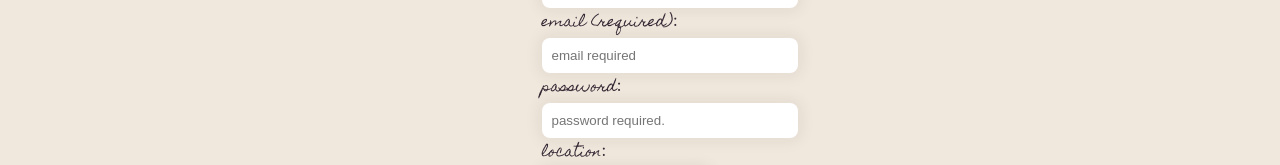
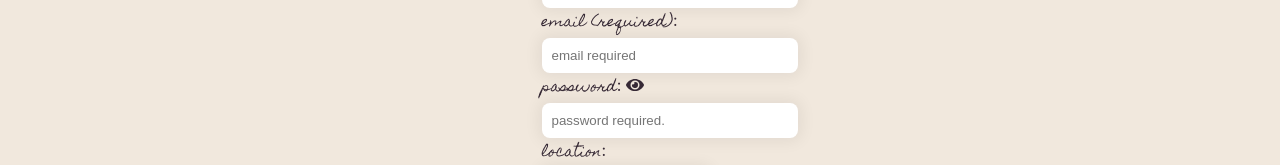
Before and after one commit to TrackTeam-175-African-MarketPlace-BW/Front-End-African-Market-Place, a React (Create React App) app: page /register in a window 1280 px wide. Shown: the part 255-420 px from the top of the page. Built offline with nearby package versions, Linux system fonts and the light colour scheme; no server answers; a web font is replaced by a local one.

Commit message:
added toggle eye password visibility to registration

```diff
--- a/src/components/Register.js
+++ b/src/components/Register.js
@@ -3,6 +3,8 @@ import React, { useState, useEffect } from "react";
 import axiosWithAuth from "../utils/axiosWithAuth";
 import { useHistory } from "react-router-dom";
 import styled from "styled-components";
+import { FontAwesomeIcon } from "@fortawesome/react-fontawesome";
+import { faEye } from "@fortawesome/free-solid-svg-icons";
 
 const Center = styled.div`
   display: flex;
@@ -74,8 +76,14 @@ const Register = () => {
 
   const [error, setError] = useState("");
   const { push } = useHistory();
+  const [passwordShown, setPasswordShown] = useState(false);
+  const eye = <FontAwesomeIcon icon={faEye} />;
 
   const [countries, setCountries] = useState([]);
+
+  const togglePasswordVisibility = () => {
+    setPasswordShown(passwordShown ? false : true);
+  };
 
   useEffect(() => {
     axiosWithAuth()
@@ -144,9 +152,10 @@ const Register = () => {
         />
         <br></br>
         <label htmlFor="password" />
-        <Names>password</Names>:<br></br>
+        <Names>password</Names>: <i onClick={togglePasswordVisibility}>{eye}</i>
+        <br></br>
         <Input
-          type="password"
+          type={passwordShown ? "text" : "password"}
           name="password"
           value={credentials.password}
           onChange={handleChanges}
```
